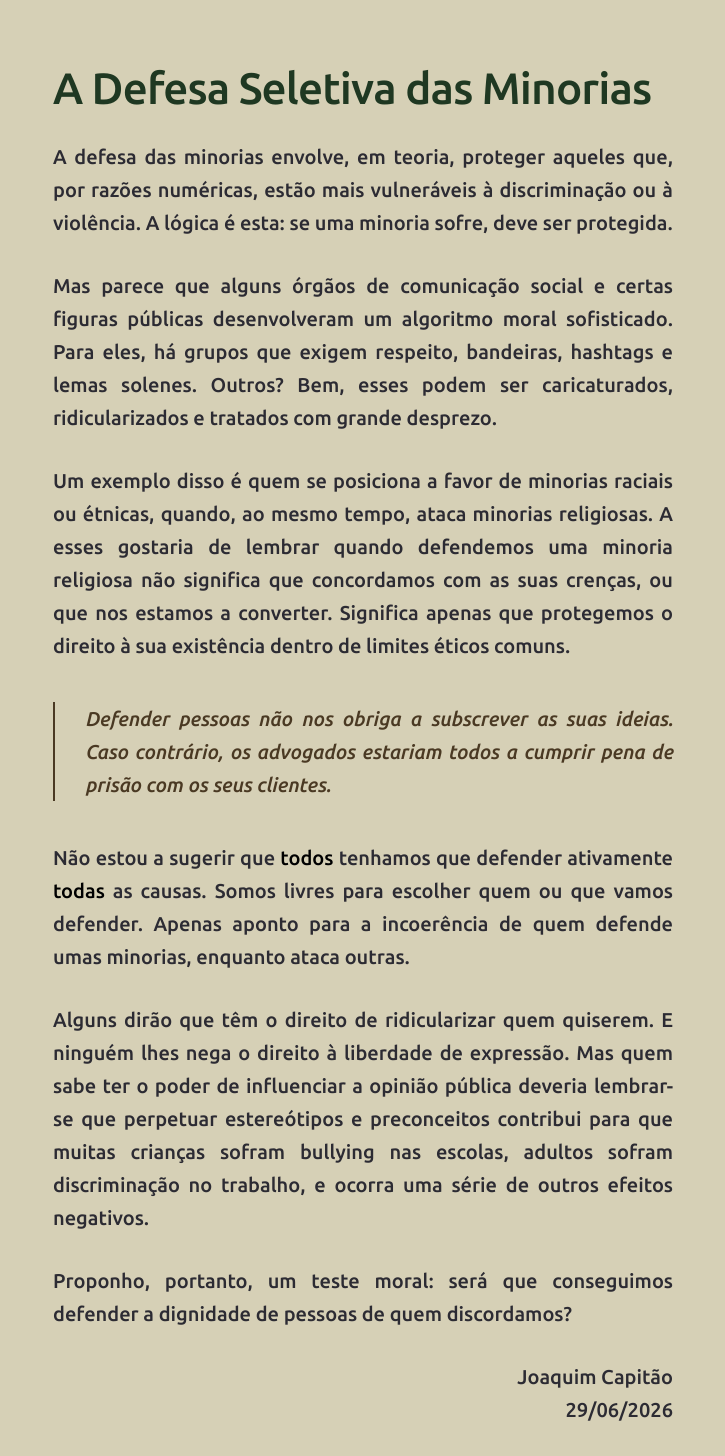
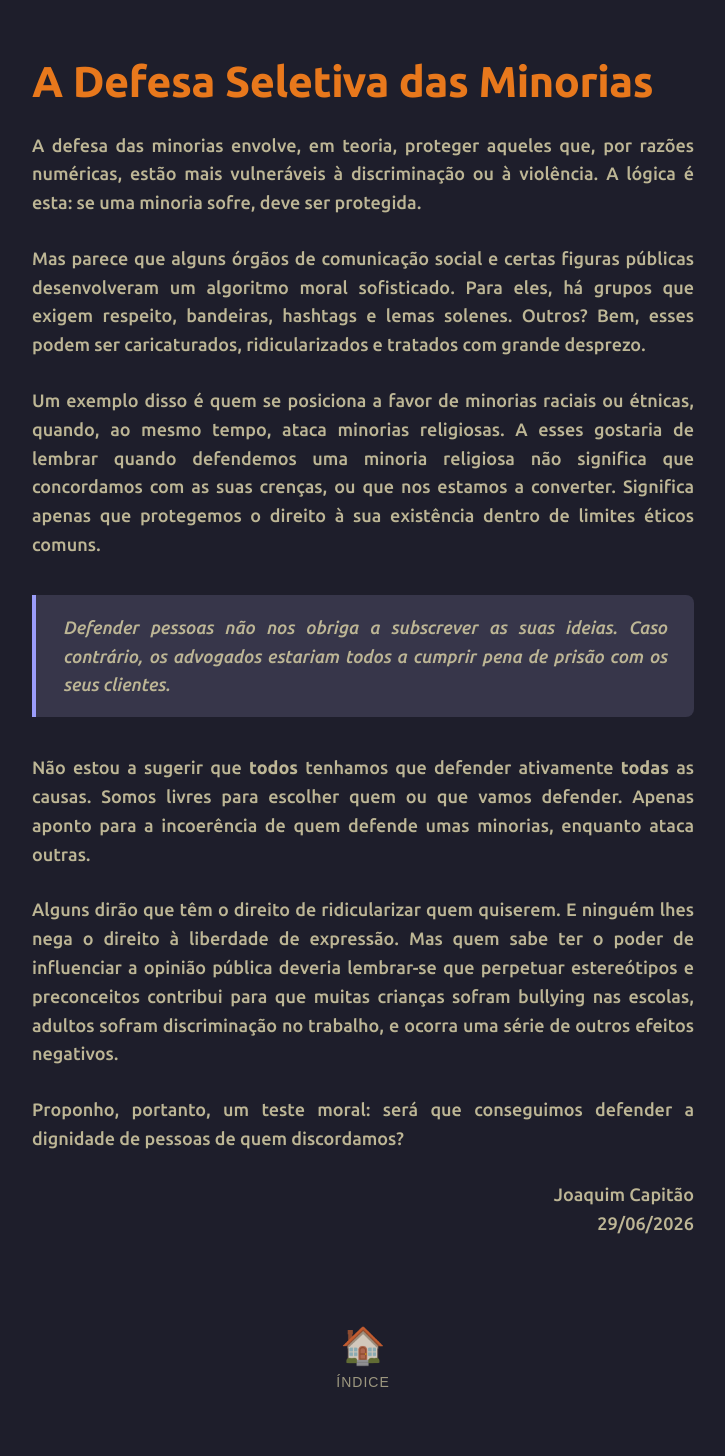
Before and after one commit to joaquim-capitao/queime-depois-de-ler, a Jekyll site: the page built from exp/a-defesa-das-minorias.md, in a window 1280 px wide. Shown: the whole page, without its empty margins (277-1002 px from the left). Built offline with Jekyll 4.4.1, drawn with Linux system fonts in a browser that asks for light colours; our own code applies the rules of GitHub Pages for plain Markdown files.

Commit message:
Atualizar o default.html

```diff
--- a/_layouts/default.html
+++ b/_layouts/default.html
@@ -4,7 +4,7 @@
     <meta charset="UTF-8">
     <meta name="viewport" content="width=device-width, initial-scale=1.0">
     <title>{{ page.title }}</title>
-    <link rel="stylesheet" href="{{ site.baseurl }}/estilo.css">
+    <link rel="stylesheet" href="{{ site.baseurl }}/style-dark.css">
 </head>
 <body>
 
@@ -12,6 +12,14 @@
         <article>
             {{ content }}
         </article>
+
+        <!-- Rodapé Centralizado com Ícone e Texto -->
+        <footer style="text-align: center; margin-top: 60px; padding: 30px 0; clear: both;">
+            <a href="{{ '/index' | relative_url }}" style="text-decoration: none; color: inherit; display: inline-flex; flex-direction: column; align-items: center; gap: 8px; opacity: 0.8; transition: opacity 0.2s;" title="Voltar ao índice">
+                <span style="font-size: 36px; line-height: 1;">🏠</span>
+                <span style="font-size: 14px; font-family: sans-serif; letter-spacing: 1px; text-transform: uppercase;">Índice</span>
+            </a>
+        </footer>
     </main>
 
 </body>
```
